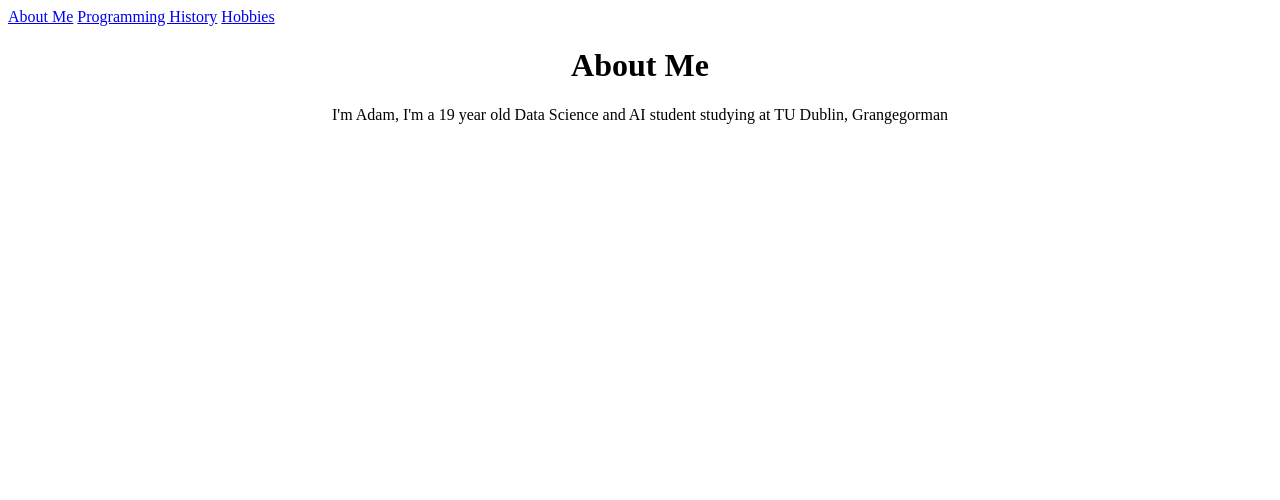
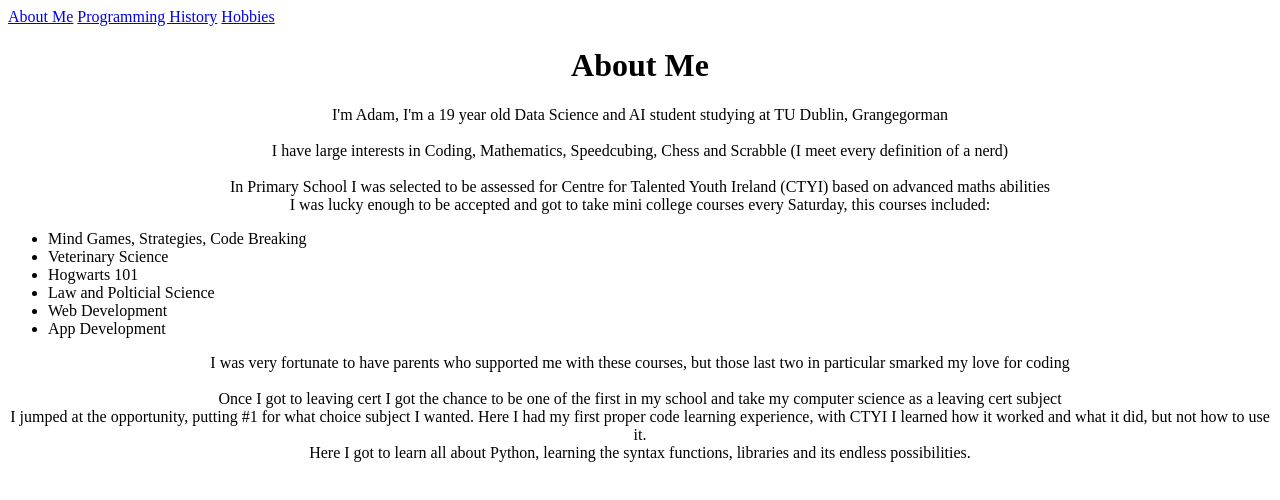
Before and after one commit to ABermo/Portfolio, a plain HTML site: page index.html in a window 1280 px wide. Drawn offline with Linux system fonts and the light colour scheme.

Commit message:
Update index.html

```diff
--- a/index.html
+++ b/index.html
@@ -14,7 +14,27 @@
         </div>
 
         <center><h1>About Me</h1>
-        <p>I'm Adam, I'm a 19 year old Data Science and AI student studying at TU Dublin, Grangegorman</p></center>
+        <p>I'm Adam, I'm a 19 year old Data Science and AI student studying at TU Dublin, Grangegorman<br><br>
 
+        I have large interests in Coding, Mathematics, Speedcubing, Chess and Scrabble (I meet every definition of a nerd)<br><br>
+
+        In Primary School I was selected to be assessed for Centre for Talented Youth Ireland (CTYI) based on advanced maths
+        abilities<br>I was lucky enough to be accepted and got to take mini college courses every Saturday, this courses included:</center>
+        <ul class="ctyiCourses">
+            <li>Mind Games, Strategies, Code Breaking</li>
+            <li>Veterinary Science</li>
+            <li>Hogwarts 101</li>
+            <li>Law and Polticial Science</li>
+            <li>Web Development</li>
+            <li>App Development</li>
+        </ul>
+
+        <center><p>I was very fortunate to have parents who supported me with these courses, but those last two in particular
+        smarked my love for coding<br><br>
+
+        Once I got to leaving cert I got the chance to be one of the first in my school and take my computer science as a leaving cert
+        subject<br>I jumped at the opportunity, putting #1 for what choice subject I wanted. Here I had my first proper code learning experience,
+        with CTYI I learned how it worked and what it did, but not how to use it.<br>Here I got to learn all about Python, learning the syntax
+        functions, libraries and its endless possibilities.<br><br></p>
     </body>
 </html>
```
